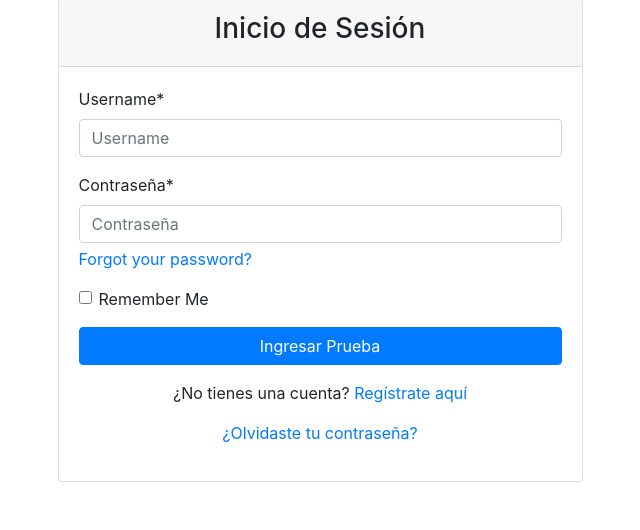
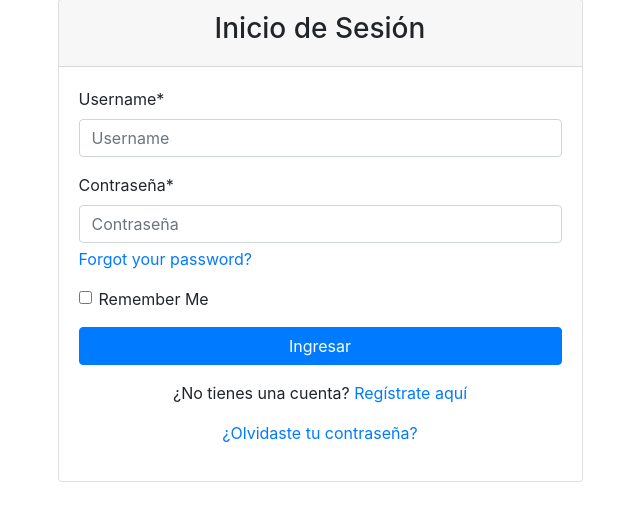
Before and after one commit to xGerart/aplicacioncitaspladsh, a Django app: page /accounts/login/ in a window 1280 px wide. Shown: the part 105-635 px from the top of the page, without its empty margins (320-960 px from the left). Run offline with Django 5.2, Linux system fonts and the light colour scheme; some libraries are stand-ins or nearby versions.

Commit message:
teststss

```diff
--- a/centroestetico/citas/templates/account/login.html
+++ b/centroestetico/citas/templates/account/login.html
@@ -17,7 +17,7 @@
                         {% csrf_token %}
                         {{ form|crispy }}
                         <div class="form-group">
-                            <button type="submit" class="btn btn-primary btn-block">Ingresar Prueba</button>
+                            <button type="submit" class="btn btn-primary btn-block">Ingresar</button>
                         </div>
                     </form>
                     <div class="text-center mt-3">
```
